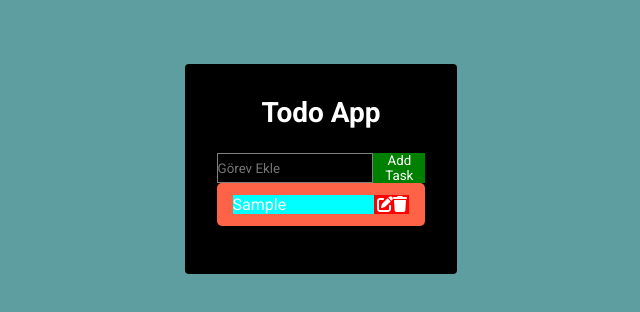
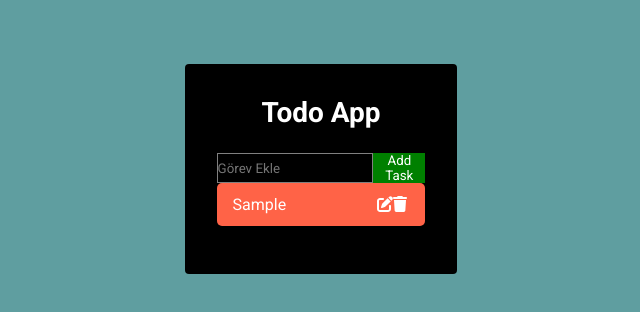
Before and after one commit to muslumhanerol/ToDo_App_With_React, a React (Create React App) app in the folder todo_app/: page / in a window 1280 px wide. Both pictures are taken after typing "Sample" into the empty fields and a click on the button "Add Task". Shown: the top 312 px of the page, without its empty margins (319-959 px from the left). Built offline with nearby package versions, Linux system fonts and the light colour scheme.

Commit message:
css_cmpltd

```diff
--- a/todo_app/src/App.css
+++ b/todo_app/src/App.css
@@ -73,12 +73,10 @@ h1 {
 }
 
 .TodoTask {
-  background-color: aqua;
   width: 80%;
   text-align: start;
 }
 
 .TodoButtons {
-  background-color: red;
   width: 20%;
 }
--- a/todo_app/src/Components/Todo.js
+++ b/todo_app/src/Components/Todo.js
@@ -7,14 +7,14 @@ const Todo = ({ task, toggleComplete }) => {
     return (
         <>
             <div className='Todo'>
-                <p onClick={() => { toggleComplete(task.id) }} className='TodoTask'>
+                <p onClick={() => { toggleComplete(task.id) }} className={task.completed ? "Completed TodoTask" : "TodoTask"}>
                     {task.desc}
                 </p>
                 <div className='TodoButtons'>
                     <FontAwesomeIcon icon={faPenToSquare} />
                     <FontAwesomeIcon icon={faTrash} />
                 </div>
-            </div>
+            </div >
         </>
     )
 }
```
